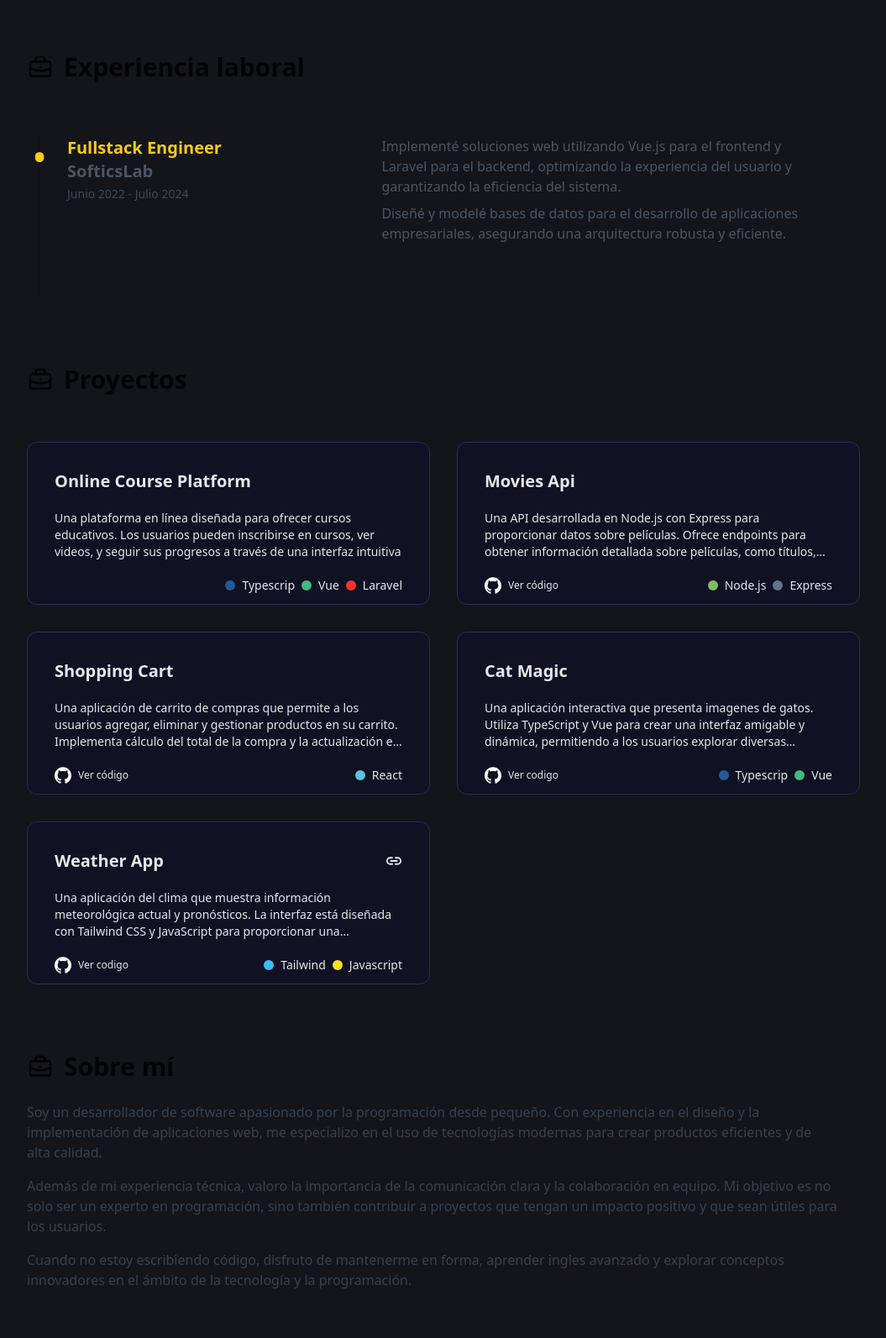
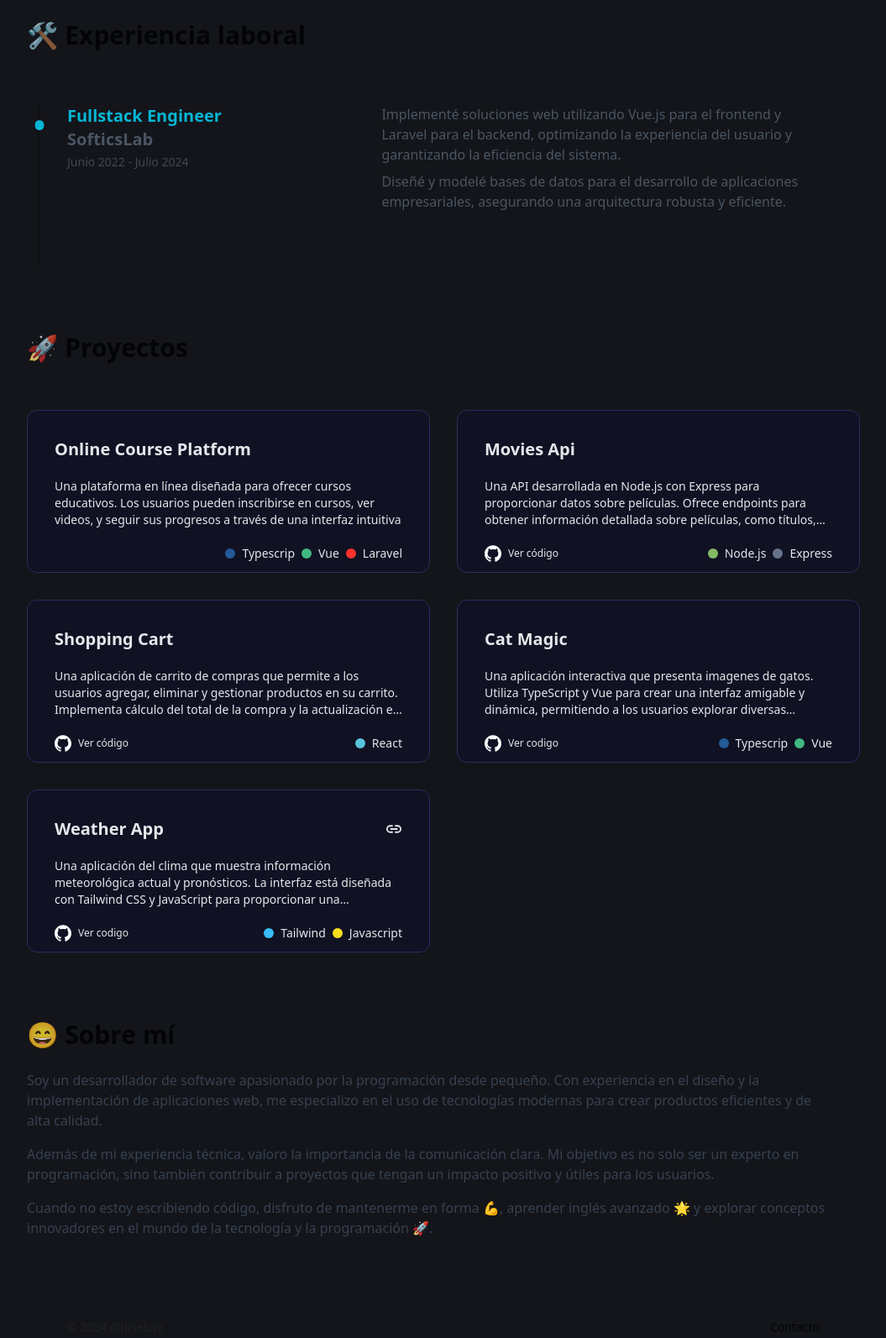
Before and after one commit to Joselow/my_portfolio, an Astro site: page / in a window 1280 px wide. Shown: the part 540-2133 px from the top of the page at 84% size, without its empty margins (112-1167 px from the left). Built offline with nearby package versions, Linux system fonts and the light colour scheme; Astro itself is replaced by a stand-in of ours.

Commit message:
[added] styles to nav and others

```diff
--- a/src/components/About.astro
+++ b/src/components/About.astro
@@ -2,21 +2,7 @@
   <h2
     class="flex items-center mb-6 text-3xl font-semibold gap-x-3 text-black/80 dark:text-white"
   >
-    <svg
-      class="size-8"
-      width="24"
-      height="24"
-      viewBox="0 0 24 24"
-      stroke-width="2"
-      stroke="currentColor"
-      fill="none"
-      stroke-linecap="round"
-      stroke-linejoin="round"
-      ><path stroke="none" d="M0 0h24v24H0z" fill="none"></path><path
-        d="M3 7m0 2a2 2 0 0 1 2 -2h14a2 2 0 0 1 2 2v9a2 2 0 0 1 -2 2h-14a2 2 0 0 1 -2 -2z"
-      ></path><path d="M8 7v-2a2 2 0 0 1 2 -2h4a2 2 0 0 1 2 2v2"></path><path
-        d="M12 12l0 .01"></path><path d="M3 13a20 20 0 0 0 18 0"></path></svg
-    >
+  😄
     Sobre mí
   </h2>
 
@@ -32,14 +18,12 @@
       </p>
       <p>
         Además de mi experiencia técnica, valoro la importancia de la
-        comunicación clara y la colaboración en equipo. Mi objetivo es no solo
+        comunicación clara. Mi objetivo es no solo
         ser un experto en programación, sino también contribuir a proyectos que
-        tengan un impacto positivo y que sean útiles para los usuarios.
+        tengan un impacto positivo y útiles para los usuarios.
       </p>
       <p>
-        Cuando no estoy escribiendo código, disfruto de mantenerme en forma,
-        aprender ingles avanzado y explorar conceptos innovadores en el ámbito de
-        la tecnología y la programación.
+        Cuando no estoy escribiendo código, disfruto de mantenerme en forma 💪, aprender inglés avanzado 🌟 y explorar conceptos innovadores en el mundo de la tecnología y la programación 🚀.
       </p>
     </div>
   </article>
--- a/src/components/Experience.astro
+++ b/src/components/Experience.astro
@@ -6,21 +6,7 @@
   <h2
     class="flex items-center mb-6 text-3xl font-semibold gap-x-3 text-black/80 dark:text-white"
   >
-    <svg
-      class="size-8"
-      width="24"
-      height="24"
-      viewBox="0 0 24 24"
-      stroke-width="2"
-      stroke="currentColor"
-      fill="none"
-      stroke-linecap="round"
-      stroke-linejoin="round"
-      ><path stroke="none" d="M0 0h24v24H0z" fill="none"></path><path
-        d="M3 7m0 2a2 2 0 0 1 2 -2h14a2 2 0 0 1 2 2v9a2 2 0 0 1 -2 2h-14a2 2 0 0 1 -2 -2z"
-      ></path><path d="M8 7v-2a2 2 0 0 1 2 -2h4a2 2 0 0 1 2 2v2"></path><path
-        d="M12 12l0 .01"></path><path d="M3 13a20 20 0 0 0 18 0"></path></svg
-    >
+  🛠️
     Experiencia laboral
   </h2>
   <ol class="relative mt-16">
@@ -31,10 +17,10 @@
         <div class="relative pb-12 md:col-span-2">
           <div class="sticky top-0">
             <span
-              class="text-yellow-400 -left-[42px] absolute rounded-full text-5xl"
+              class="text-cyan-500 -left-[42px] absolute rounded-full text-5xl"
               >•</span
             >
-            <h3 class="text-xl font-bold text-yellow-400">
+            <h3 class="text-xl font-bold text-cyan-500">
               Fullstack Engineer
             </h3>
             <h4 class="font-semibold text-xl text-gray-600 dark:text-white">
--- a/src/components/Footer.astro
+++ b/src/components/Footer.astro
@@ -5,7 +5,7 @@
     class="rounded-lg w-full max-w-screen-xl mx-auto md:flex md:items-center md:justify-between py-4"
   >
     <span class="text-sm sm:text-center text-zinc-800/90 dark:text-zinc-200/90"
-      >© 2024 <a href="https://github.com/Joselow" class="hover:underline">Joselow</a>.
+      >© 2024 <a href="https://github.com/Joselow" class="hover:underline">@Joselow</a>.
     </span>
     <ul
       class="flex flex-wrap items-center mt-3 text-sm font-medium dark:text-white/90 sm:mt-0"
--- a/src/components/Initial.astro
+++ b/src/components/Initial.astro
@@ -18,7 +18,7 @@
       <div class="flex justify-center w-full mt-4">
         <div
           title="Contáctame 😎"
-          class="cursor-pointer inline-flex items-center justify-center px-3 py-1 text-sm text-green-800 bg-green-100 rounded-full dark:bg-green-800 dark:text-white/100 backdrop-blur-3xl whitespace-nowrap"
+          class="cursor-pointer inline-flex items-center justify-center px-3 py-1 text-sm  bg-green-500 rounded-full dark:bg-green-500 text-white backdrop-blur-3xl whitespace-nowrap"
         >
           <a id="contacto" href="mailto:joshepmanuello@gmail.com">
             Disponible para trabajar
@@ -65,10 +65,10 @@
           ></a
         >
       </div><div class="w-full justify-center flex items-center gap-3 mt-6">
-        <a
+        <!-- <a
           target="_blank"
           class="bg-gradient-to-r to-pink-500 from-violet-600 p-[1px] rounded-full transition-all duration-300 hover:from-pink-500 hover:to-violet-600"
-          href="https://drive.google.com/file/d/1eyutpKFFhJ9X-qpQGKhUNnVRkB5Wer00/view?usp=sharing"
+          href=""
           ><button
             class="px-3 text-xs md:px-4 py-2 md:py-2.5 bg-[#0d1224] rounded-full border-none text-center font-medium uppercase tracking-wider text-[#ffff] no-underline transition-all duration-200 ease-out md:font-semibold flex items-center gap-1 hover:gap-3"
             ><span>Ver CV</span><svg
@@ -83,7 +83,7 @@
                 d="M5 20h14v-2H5v2zM19 9h-4V3H9v6H5l7 7 7-7z"></path></svg
             ></button
           ></a
-        >
+        > -->
       </div>
     </div>
     <div
--- a/src/components/Nav.astro
+++ b/src/components/Nav.astro
@@ -2,24 +2,24 @@
   class="fixed top-0 z-10 flex items-center justify-center w-full mx-auto mt-2"
 >
   <nav
-    class="flex px-3 text-sm font-medium rounded-full text-gray-600 dark:text-gray-200 justify-center items-center"
+    class="bg-cyan-600 flex px-3 text-sm font-medium rounded-md text-gray-600 dark:text-gray-200 justify-center items-center"
   >
     <a
-      class="relative block px-2 py-2 transition hover:text-cyan-500 dark:hover:text-cyan-400"
+      class="relative block px-2 py-2 transition hover:text-gray-500 dark:hover:text-amber-400"
       aria-label="experiencia"
       href="/#experiencia"
 
     >
       Experiencia
     </a><a
-      class="relative block px-2 py-2 transition hover:text-cyan-500 dark:hover:text-cyan-400"
+      class="relative block px-2 py-2 transition hover:text-gray-500 dark:hover:text-amber-400"
       aria-label="proyectos"
       href="/#proyectos"
 
     >
       Proyectos
     </a><a
-      class="relative block px-2 py-2 transition hover:text-cyan-500 dark:hover:text-cyan-400"
+      class="relative block px-2 py-2 transition hover:text-gray-500 dark:hover:text-amber-400"
       aria-label="sobre-mi"
       href="/#sobre-mi"
 
--- a/src/components/Projects.astro
+++ b/src/components/Projects.astro
@@ -6,21 +6,7 @@
   <h2
     class="flex items-center mb-6 text-3xl font-semibold gap-x-3 text-black/80 dark:text-white"
   >
-    <svg
-      class="size-8"
-      width="24"
-      height="24"
-      viewBox="0 0 24 24"
-      stroke-width="2"
-      stroke="currentColor"
-      fill="none"
-      stroke-linecap="round"
-      stroke-linejoin="round"
-      ><path stroke="none" d="M0 0h24v24H0z" fill="none"></path><path
-        d="M3 7m0 2a2 2 0 0 1 2 -2h14a2 2 0 0 1 2 2v9a2 2 0 0 1 -2 2h-14a2 2 0 0 1 -2 -2z"
-      ></path><path d="M8 7v-2a2 2 0 0 1 2 -2h4a2 2 0 0 1 2 2v2"></path><path
-        d="M12 12l0 .01"></path><path d="M3 13a20 20 0 0 0 18 0"></path></svg
-    >
+  🚀
     Proyectos
   </h2>
 
--- a/src/layouts/Layout.astro
+++ b/src/layouts/Layout.astro
@@ -25,6 +25,10 @@ const { title } = Astro.props;
 	</body>
 </html>
 <style is:global>
+  html{
+    scroll-behavior: smooth;
+
+  }
 	:root {
 		--accent: 136, 58, 234;
 		--accent-light: 224, 204, 250;
--- a/src/pages/index.astro
+++ b/src/pages/index.astro
@@ -8,7 +8,7 @@ import About from '../components/About.astro'
 import Footer from '../components/Footer.astro'
 ---
 
-<Layout title="Welcome to Astro.">
+<Layout title="Portfolio de Joselow - Desarrollador de software">
   <div class="mt-10">
     <Initial/>
   </div>
```
Also changed, not shown: notes.txt (+2 -6 lines), public/favicon.svg.
